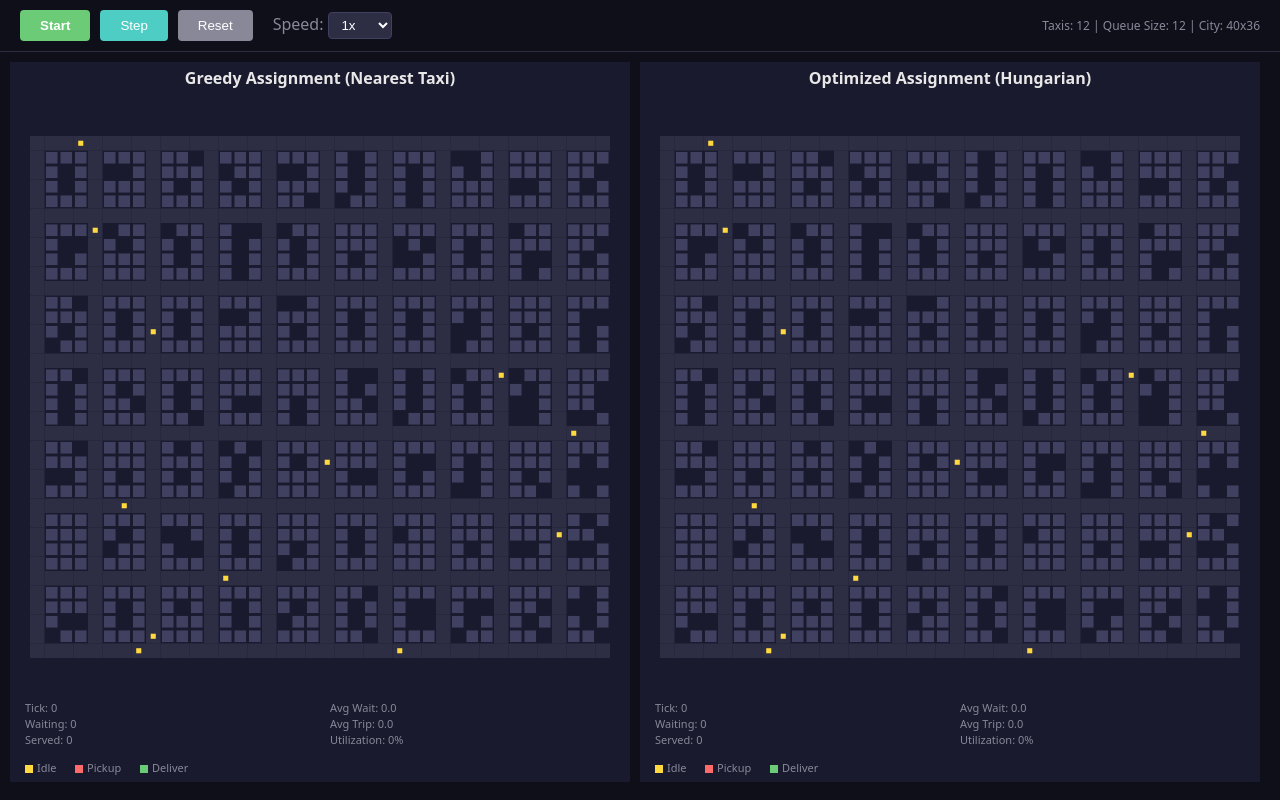
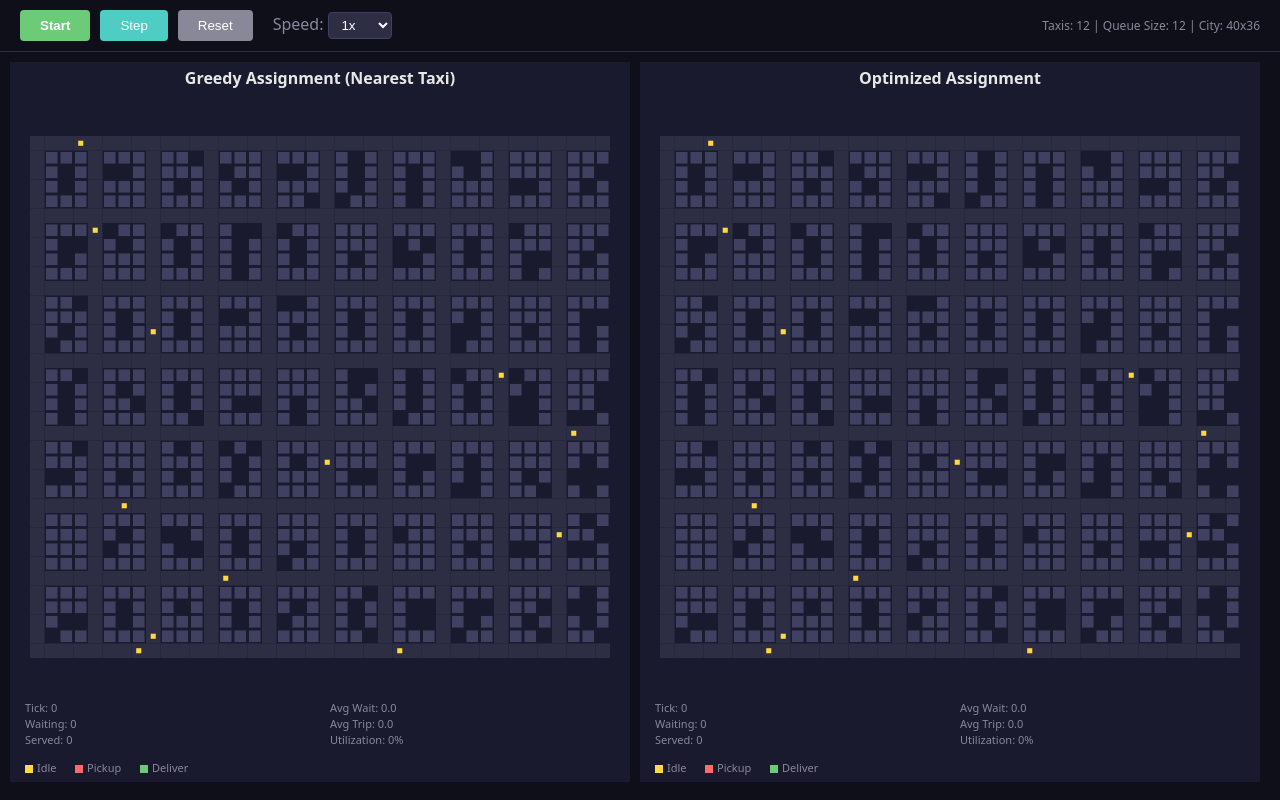
Before and after one commit to FjodorGit/taxi-demo, a React (Vite) app: page / in a window 1280 px wide. Built offline with nearby package versions, Linux system fonts and the light colour scheme.

Commit message:
removed hungarian

```diff
--- a/src/App.tsx
+++ b/src/App.tsx
@@ -251,7 +251,7 @@ function App() {
 				<CityCanvas
 					state={states.optimized}
 					metrics={optimizedMetrics}
-					title="Optimized Assignment (Hungarian)"
+					title="Optimized Assignment"
 					width={canvasWidth}
 					height={canvasHeight}
 				/>
```
Also changed, not shown: 1 other file (tests, documents, lock files or other folders).
